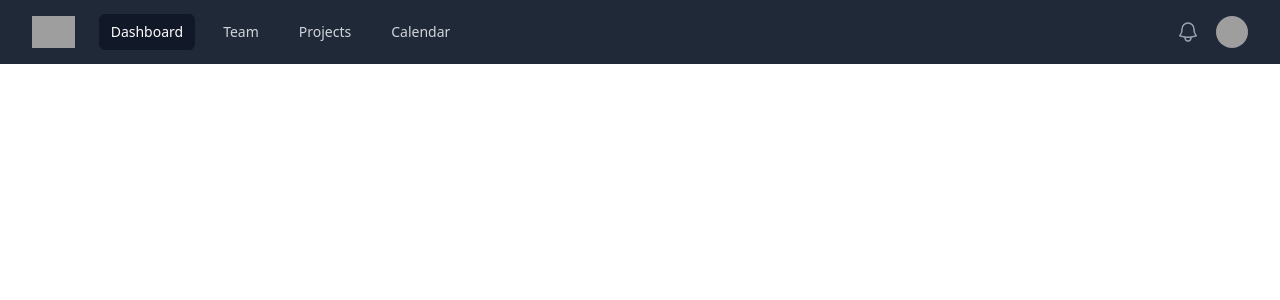
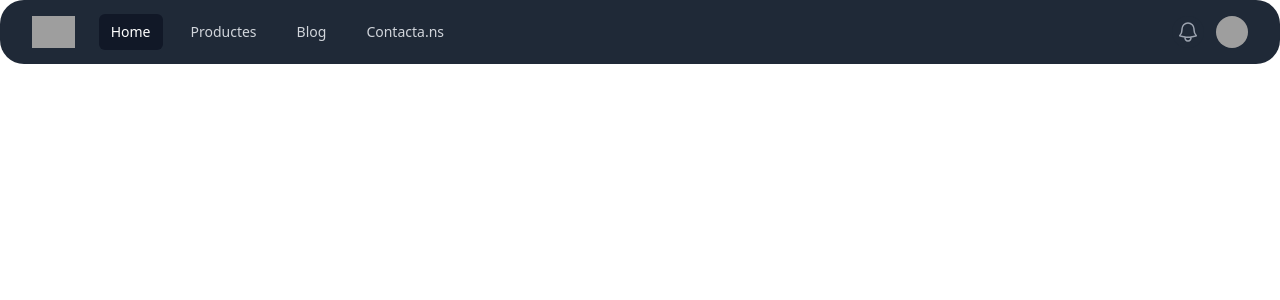
Before and after one commit to harrywhite17/ProjecteAndroid-Videojocapp, a React (Vite) app in the folder hivemind-project/: page / in a window 1280 px wide. Shown: the top 300 px of the page. Built offline with nearby package versions, Linux system fonts and the light colour scheme; grey boxes are pictures that could not be loaded.

Commit message:
in progress

```diff
--- a/hivemind-project/src/App.jsx
+++ b/hivemind-project/src/App.jsx
@@ -2,10 +2,10 @@ import { Disclosure, DisclosureButton, DisclosurePanel, Menu, MenuButton, MenuIt
 import { Bars3Icon, BellIcon, XMarkIcon } from '@heroicons/react/24/outline'
 
 const navigation = [
-    { name: 'Dashboard', href: '#', current: true },
-    { name: 'Team', href: '#', current: false },
-    { name: 'Projects', href: '#', current: false },
-    { name: 'Calendar', href: '#', current: false },
+    { name: 'Home', href: '#', current: true },
+    { name: 'Productes', href: '#', current: false },
+    { name: 'Blog', href: '#', current: false },
+    { name: 'Contacta.ns', href: '#', current: false },
 ]
 
 function classNames(...classes) {
@@ -14,7 +14,7 @@ function classNames(...classes) {
 
 export default function Example() {
     return (
-        <Disclosure as="nav" className="bg-gray-800">
+        <Disclosure as="nav" className="bg-gray-800 rounded-3xl">
             <div className="mx-auto max-w-7xl px-2 sm:px-6 lg:px-8">
                 <div className="relative flex h-16 items-center justify-between">
                     <div className="absolute inset-y-0 left-0 flex items-center sm:hidden">
@@ -30,7 +30,7 @@ export default function Example() {
                         <div className="flex flex-shrink-0 items-center">
                             <img
                                 alt="Your Company"
-                                src="https://tailwindui.com/plus/img/logos/mark.svg?color=indigo&shade=500"
+                                src="public/hivemind_logo_nobg.png"
                                 className="h-8 w-auto"
                             />
                         </div>
```
